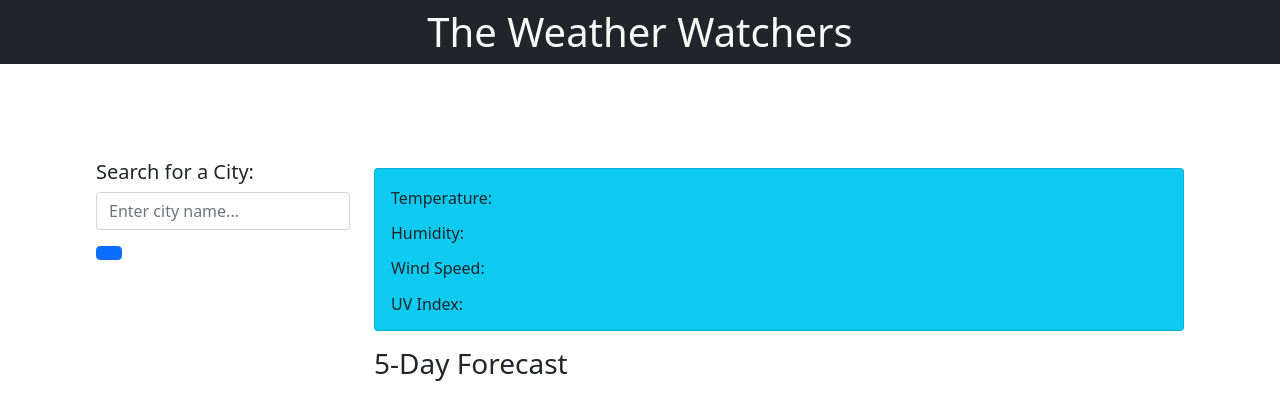
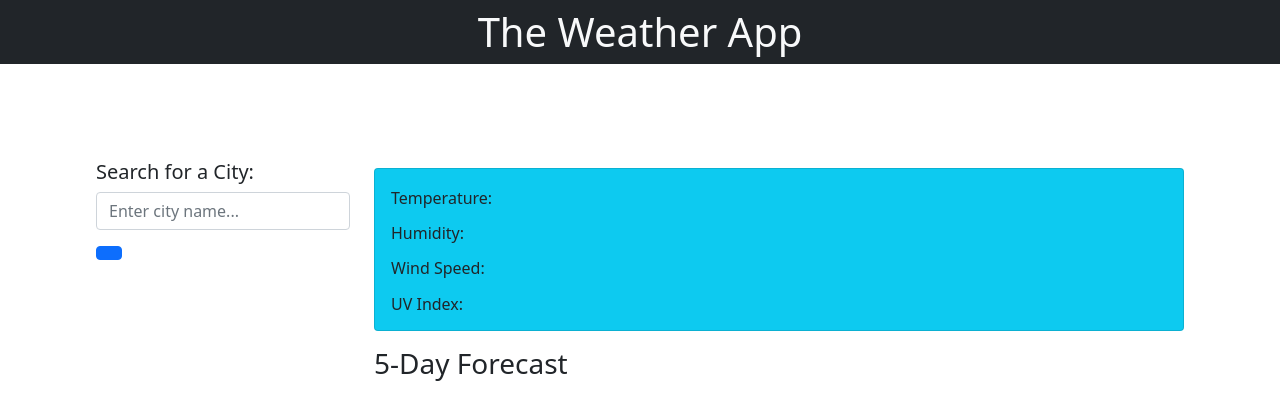
Before and after one commit to Hammerc124/Weather-App, a plain HTML site: page index.html in a window 1280 px wide. Drawn offline with nearby package versions, Linux system fonts and the light colour scheme; a web font is replaced by a local one.

Commit message:
Adjusted HTML

```diff
--- a/index.html
+++ b/index.html
@@ -4,28 +4,28 @@
     <meta charset="UTF-8">
     <meta name="viewport" content="width=device-width, initial-scale=1.0">
 
-
+<!-- BOOTSTRAP & CSS LINKING -->
     <link href="https://cdn.jsdelivr.net/npm/bootstrap@5.0.2/dist/css/bootstrap.min.css" rel="stylesheet" integrity="sha384-EVSTQN3/azprG1Anm3QDgpJLIm9Nao0Yz1ztcQTwFspd3yD65VohhpuuCOmLASjC" crossorigin="anonymous">
     <link rel="stylesheet" href="https://cdnjs.cloudflare.com/ajax/libs/open-iconic/1.1.1/font/css/open-iconic-bootstrap.min.css"/>
     <link re="stylesheet" href="./assets/css/reset.css"/>
     <link rel="stylesheet" href="./assets/css/style.css" />
 
-
-    <title>Weather Watchers</title>
+<!-- WEBSITE TITLE -->
+    <title>Weather App</title>
 </head>
 
 <body>
-
+<!-- HEADER -->
     <header class="bg-dark">
-        <h1 class="p-2 text-light text-center h1">The Weather Watchers</h1>
+        <h1 class="p-2 text-light text-center h1">The Weather App</h1>
     </header>
 
-
+<!-- MAIN SECTION SETTINGS USING BOOTSRAP -->
     <div class="m-5 p-5">
         <div class="col-md-12">
             <div class="row">
 
-
+<!-- SEARCH FOR CITY SECTION -->
     <div class="col-md-3">
         <h5>Search for a City:</h5>
             <form class="form-inline" id="search-form">
@@ -33,11 +33,11 @@
                 <button type="submit" class="btn btn-primary mb-3"><span class="oi oi-magnifying-glass"></span></button>
             </form>
 
-
+<!-- SEARCH HISTORY-->
          <ul class="list-group" id="search-history"></ul>
     </div>
 
-
+<!-- WEATHER DATA FOR THE SELECTED SEARCHED CITY FOR "TODAYS DATE" -->
     <div class="col-md-9">
     <div class="card mt-2 bg-info">
     <div class="card-body">
@@ -49,17 +49,17 @@
     </div>
     </div>
 
-
+<!-- 5 DAY FORCAST SECTION -->
     <div> <h3 class="card-title mt-3 ">5-Day Forecast</h3></div>
     <div class="row justify-content-between  " id="five-day"></div>
 
-
+<!-- DATA COMPLETED BY WEATHERDISPLAY() -->
                 </div>
             </div>
         </div>
     </div>
 
-
+<!-- JAVASCRIPT FOR JQUERY AND DAYJS LINKING -->
 <script src="https://code.jquery.com/jquery-3.6.4.min.js" integrity="sha256-oP6HI9z1XaZNBrJURtCoUT5SUnxFr8s3BzRl+cbzUq8=" crossorigin="anonymous"></script>
     <script src="https://cdnjs.cloudflare.com/ajax/libs/dayjs/1.11.7/dayjs.min.js"></script>
     <script src="./assets/js/script.js"></script>
```
